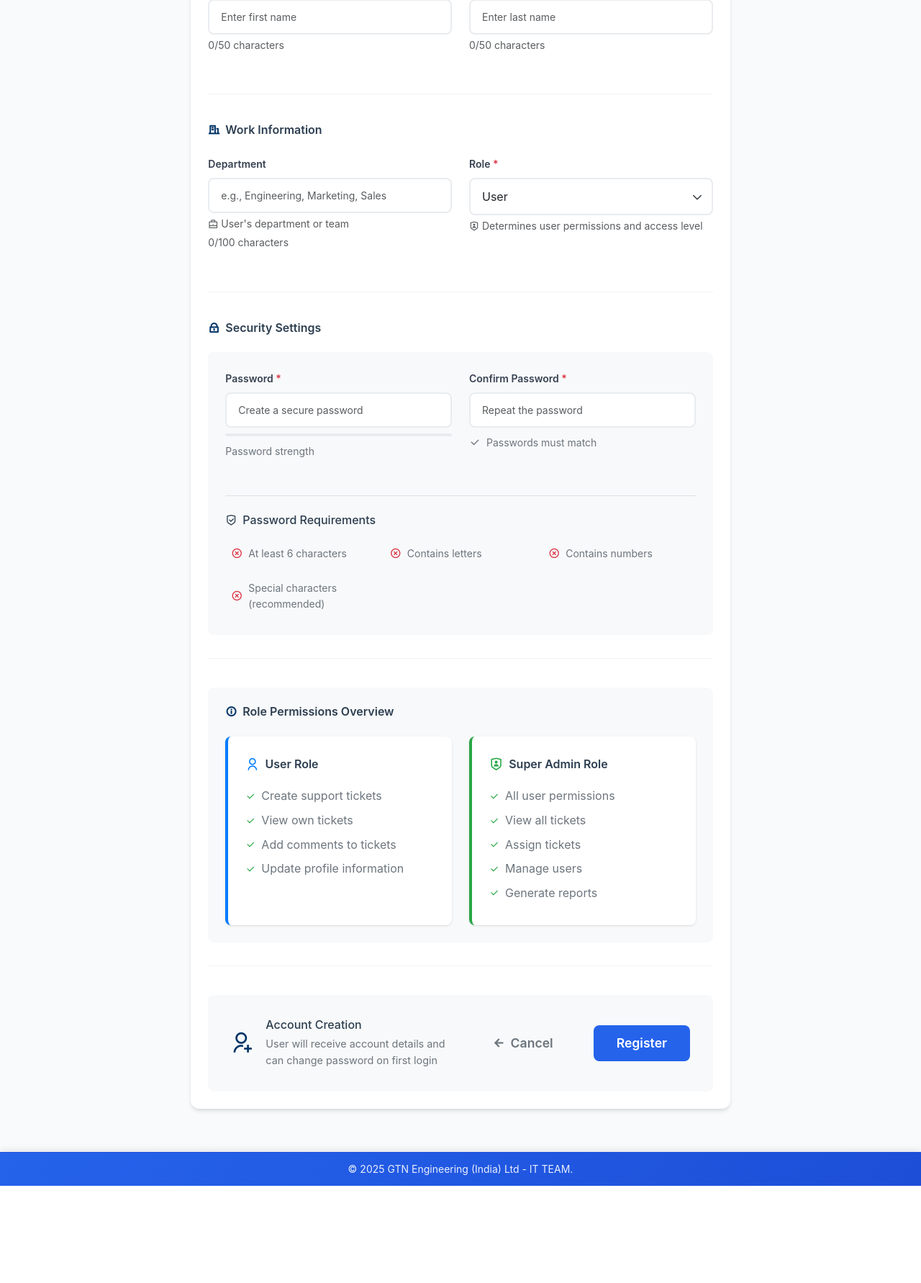
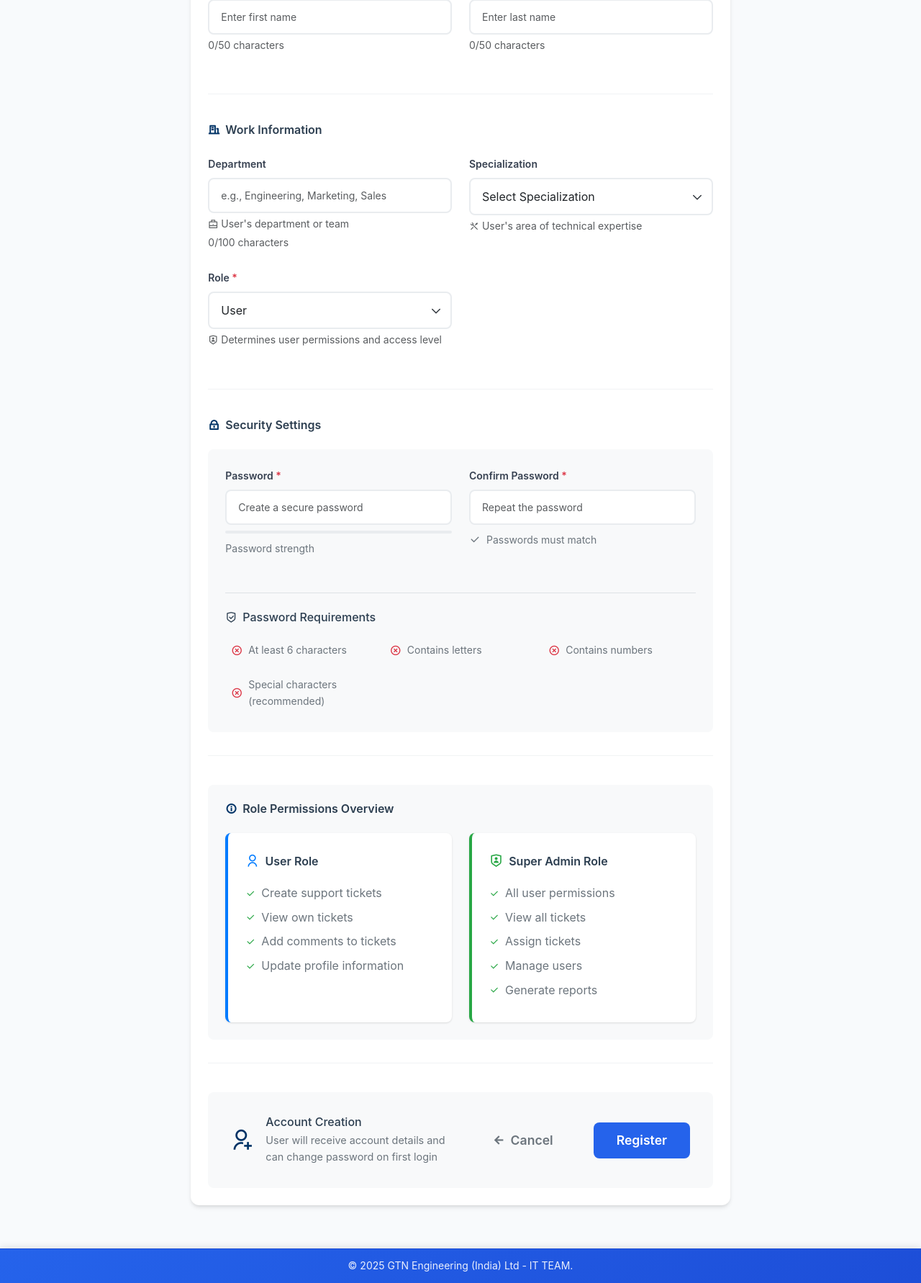
Before and after one commit to narain-karthik/GTN-29-06-2025_11AM, a Flask app: page /create-user in a window 1280 px wide. Shown: the part 841-2623 px from the top of the page at 72% size. Before the commit the page ends 2488 px from the top, so only its background shows below. Run offline with Flask 3, Linux system fonts and the light colour scheme; the visitor is signed in with stand-in values (Sample User, id 1); data comes from the database, SQL or seed files in the repository; some libraries are stand-ins or nearby versions.

Commit message:
Add a way to record user's technical specializations in user profiles
Adds 'specialization' field to User model and related forms/templates, and enhances email logging.

Replit-Commit-Author: Agent
Replit-Commit-Session-Id: e1a12cf5-0f62-4135-a7ed-23846aa92131
Replit-Commit-Screenshot-Url: https://storage.googleapis.com/screenshot-production-us-central1/2e0467e4-4103-4501-926e-62d448a12a54/d935866f-ecad-4125-b28b-5b4c436a880f.jpg

```diff
--- a/forms.py
+++ b/forms.py
@@ -65,6 +65,11 @@ class UserRegistrationForm(FlaskForm):
     first_name = StringField('First Name', validators=[DataRequired(), Length(min=2, max=50)])
     last_name = StringField('Last Name', validators=[DataRequired(), Length(min=2, max=50)])
     department = StringField('Department', validators=[Length(max=100)])
+    specialization = SelectField('Specialization', choices=[
+        ('', 'Select Specialization'),
+        ('Hardware', 'Hardware Support'),
+        ('Software', 'Software Support')
+    ], validators=[Optional()])
     role = SelectField('Role', choices=[
         ('user', 'User'),
         ('super_admin', 'Super Admin')
@@ -82,6 +87,11 @@ class UserProfileForm(FlaskForm):
     last_name = StringField('Last Name', validators=[DataRequired(), Length(min=2, max=50)])
     email = EmailField('Email', validators=[DataRequired(), Email()])
     department = StringField('Department', validators=[Length(max=100)])
+    specialization = SelectField('Specialization', choices=[
+        ('', 'Select Specialization'),
+        ('Hardware', 'Hardware Support'),
+        ('Software', 'Software Support')
+    ], validators=[Optional()])
     system_name = StringField('System Name', validators=[Length(max=100)])
     password = PasswordField('Password', validators=[Optional(), Length(min=6, max=128)])
     submit = SubmitField('Update Profile')
--- a/models.py
+++ b/models.py
@@ -12,6 +12,7 @@ class User(db.Model):
     first_name = db.Column(db.String(50), nullable=False)
     last_name = db.Column(db.String(50), nullable=False)
     department = db.Column(db.String(100), nullable=True)
+    specialization = db.Column(db.String(50), nullable=True)  # Hardware, Software
     role = db.Column(db.String(50), nullable=False, default='user')  # user, super_admin
     ip_address = db.Column(db.String(45), nullable=True)  # IPv4/IPv6
     system_name = db.Column(db.String(100), nullable=True)
--- a/routes.py
+++ b/routes.py
@@ -156,6 +156,7 @@ def user_profile():
         user.last_name = form.last_name.data
         user.email = form.email.data
         user.department = form.department.data
+        user.specialization = form.specialization.data if form.specialization.data else None
         user.system_name = form.system_name.data
 
         # Handle profile image upload
@@ -489,6 +490,7 @@ def edit_user(user_id):
         user.last_name = form.last_name.data
         user.email = form.email.data
         user.department = form.department.data
+        user.specialization = form.specialization.data if form.specialization.data else None
         user.system_name = form.system_name.data
         # Only update password if a new value is provided
         if form.password.data:
@@ -504,6 +506,7 @@ def edit_user(user_id):
     form.last_name.data = user.last_name
     form.email.data = user.email
     form.department.data = user.department
+    form.specialization.data = user.specialization
     form.system_name.data = user.system_name
     # Do not pre-fill password for security reasons
 
@@ -538,6 +541,7 @@ def create_user():
             first_name=form.first_name.data,
             last_name=form.last_name.data,
             department=form.department.data,
+            specialization=form.specialization.data if form.specialization.data else None,
             role=form.role.data
         )
         new_user.set_password(form.password.data)
--- a/templates/create_user.html
+++ b/templates/create_user.html
@@ -135,6 +135,24 @@
                                         </div>
                                     </div>
                                 </div>
+                                <div class="col-md-6">
+                                    <div class="form-group">
+                                        <label class="form-label">{{ form.specialization.label.text }}</label>
+                                        {{ form.specialization(class="form-select form-select-enhanced" + (" is-invalid" if form.specialization.errors else "")) }}
+                                        {% if form.specialization.errors %}
+                                            <div class="invalid-feedback">
+                                                {% for error in form.specialization.errors %}{{ error }}{% endfor %}
+                                            </div>
+                                        {% endif %}
+                                        <div class="form-text">
+                                            <i class="ri-tools-line"></i>
+                                            User's area of technical expertise
+                                        </div>
+                                    </div>
+                                </div>
+                            </div>
+
+                            <div class="row">
                                 <div class="col-md-6">
                                     <div class="form-group">
                                         <label class="form-label required">{{ form.role.label.text }}</label>
--- a/templates/edit_user.html
+++ b/templates/edit_user.html
@@ -319,6 +319,12 @@
                                         {{ form.department.label(for="department") }}
                                     </div>
 
+                                    <!-- Specialization -->
+                                    <div class="form-floating">
+                                        {{ form.specialization(class="form-select", id="specialization") }}
+                                        {{ form.specialization.label(for="specialization") }}
+                                    </div>
+
                                     <!-- System Name -->
                                     <div class="form-floating">
                                         {{ form.system_name(class="form-control", id="systemName") }}
```
Also changed, not shown: templates/user_profile.html (+18 -0 lines), utils/email.py (+51 -6 lines), attached_assets/image_1751209714286.png (added).
